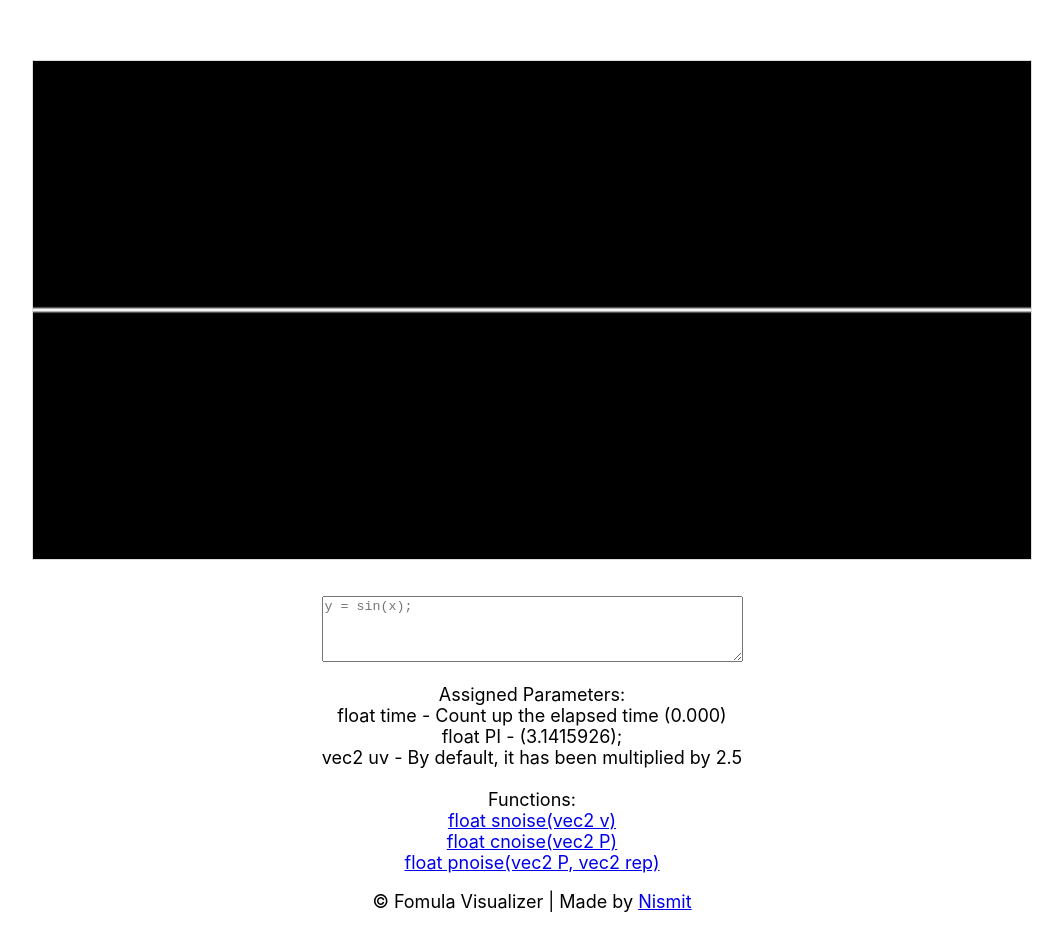
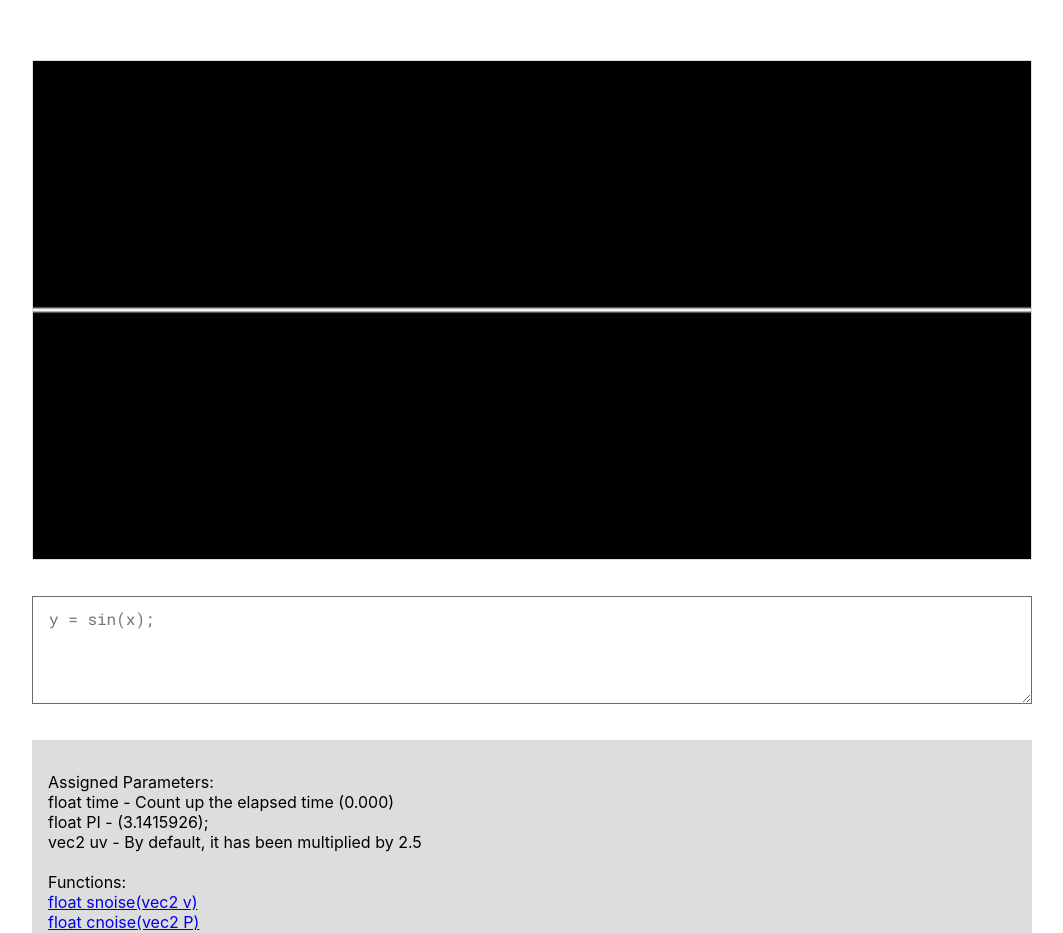
Before and after one commit to Nismit/fomula-visualizer, a React (Create React App) app: page / in a window 1280 px wide. Shown: the top 933 px of the page, without its empty margins (108-1171 px from the left). Before the commit the page ends 912 px from the top, so only its background shows below. Built offline with nearby package versions, Linux system fonts and the light colour scheme.

Commit message:
Update CSS

```diff
--- a/src/index.css
+++ b/src/index.css
@@ -11,7 +11,7 @@ body {
     sans-serif;
   -webkit-font-smoothing: antialiased;
   -moz-osx-font-smoothing: grayscale;
-  font-size: 18px;
+  font-size: 16px;
 }
 
 code {
@@ -35,8 +35,22 @@ code {
   padding-top: 2rem;
 }
 
-.params input {
+.params textarea {
   width: 100%;
   padding: .7rem 1rem;
   border: 1px solid rgb(107, 107, 107);
+  font-family: 'Roboto Mono', monospace;
+  font-size: 16px;
 }
+
+.assignedParams {
+  text-align: left;
+  background-color: #ddd;
+  padding: 1rem;
+  margin: 2rem 0;
+}
+
+footer {
+  padding-bottom: 1.5rem;
+  font-size: 14px;
+}
```
